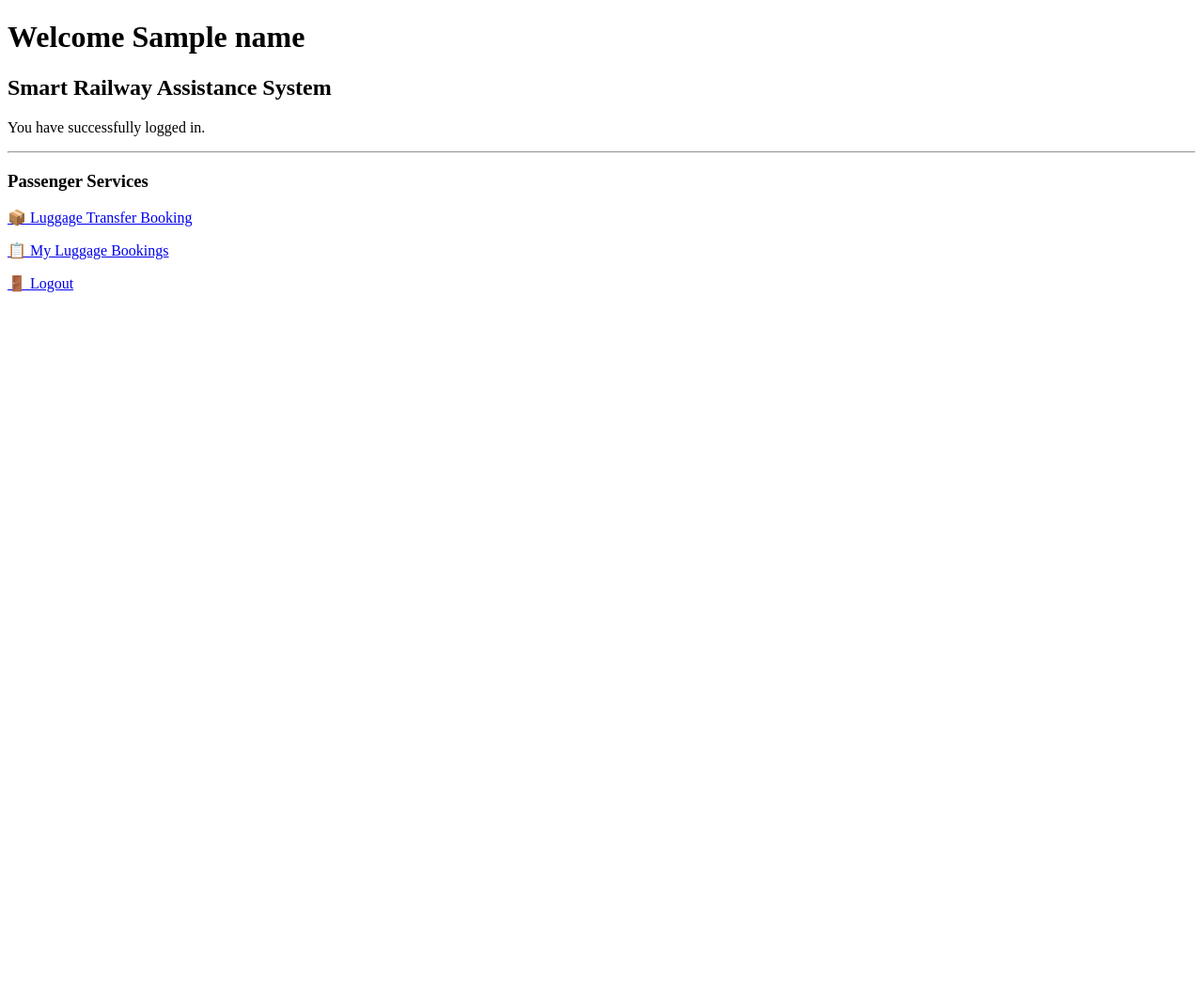
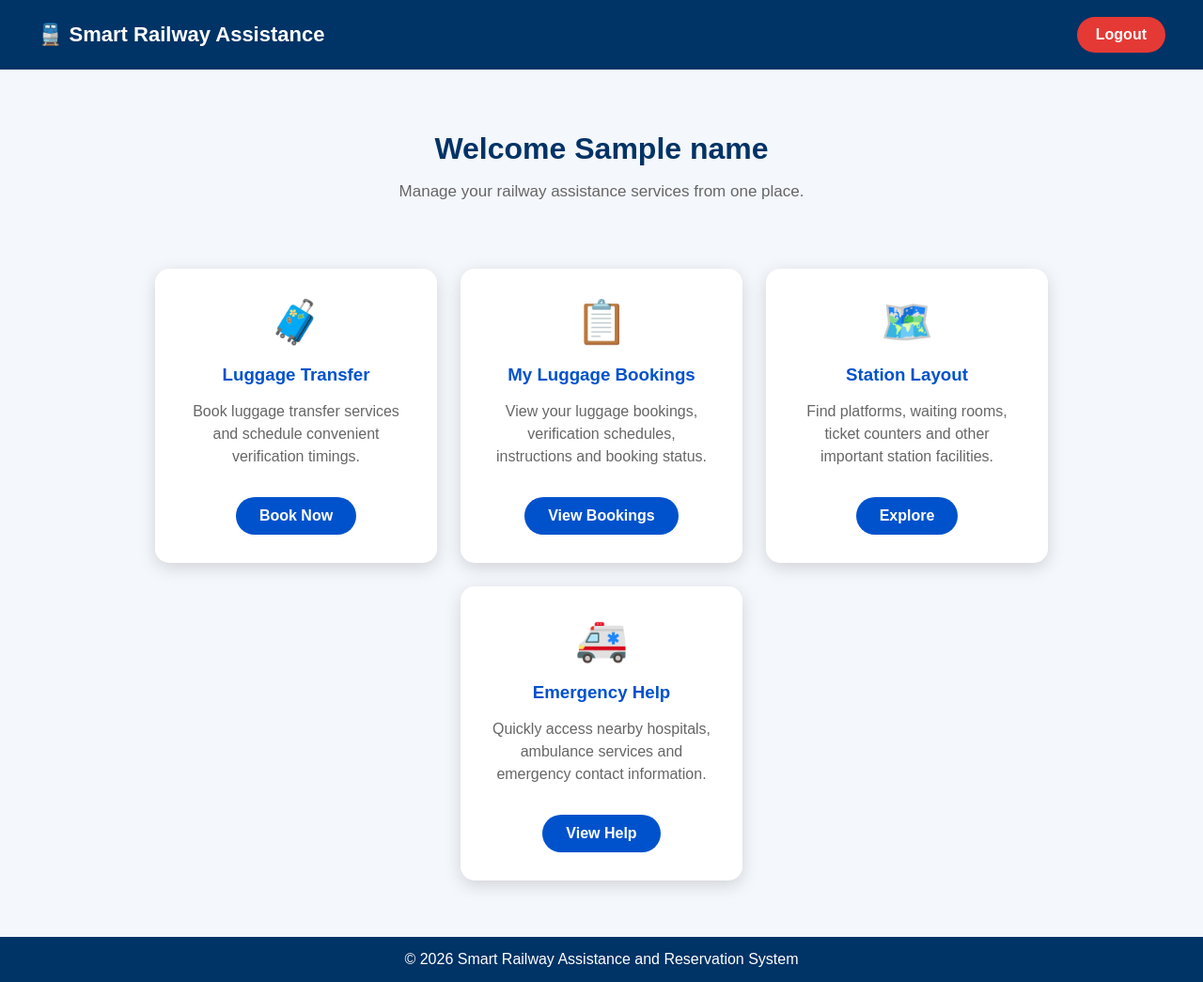
Before and after one commit to devanandadevus2004-alt/Smart-Railway-Assistance-System, a Django app: template templates/home/dashboard.html in a window 1280 px wide. Shown: the whole page at 94% size. Before the commit the page ends 311 px from the top, so only its background shows below. Run offline with Django 4.2, Linux system fonts and the light colour scheme; the template is opened without the code that fills it: most values are stand-ins (such as "Sample title", 1, 10 or a date in 2020).

Commit message:
Improved passenger dashboard UI

```diff
--- a/templates/home/dashboard.html
+++ b/templates/home/dashboard.html
@@ -1,24 +1,263 @@
+{% load static %}
 <!DOCTYPE html>
 <html>
 <head>
-    <title>Dashboard</title>
+    <title>Passenger Dashboard</title>
+
+    <style>
+        *{
+            box-sizing:border-box;
+        }
+
+        body{
+            margin:0;
+            font-family:Arial, sans-serif;
+            background:#f4f7fb;
+            color:#333;
+        }
+
+        /* Navigation Bar */
+        .navbar{
+            background:#003366;
+            color:white;
+            padding:18px 40px;
+            display:flex;
+            justify-content:space-between;
+            align-items:center;
+        }
+
+        .navbar h2{
+            margin:0;
+            font-size:22px;
+        }
+
+        .logout{
+            color:white;
+            text-decoration:none;
+            background:#e53935;
+            padding:10px 20px;
+            border-radius:20px;
+            font-weight:bold;
+        }
+
+        .logout:hover{
+            background:#c62828;
+        }
+
+        /* Welcome Section */
+        .welcome{
+            text-align:center;
+            padding:45px 20px 25px;
+        }
+
+        .welcome h1{
+            color:#003366;
+            margin-bottom:10px;
+        }
+
+        .welcome p{
+            color:#666;
+            font-size:17px;
+        }
+
+        /* Service Cards */
+        .services{
+            display:flex;
+            justify-content:center;
+            flex-wrap:wrap;
+            gap:25px;
+            padding:30px 40px 60px;
+        }
+
+        .card{
+            background:white;
+            width:300px;
+            padding:30px;
+            border-radius:15px;
+            text-align:center;
+            box-shadow:0 5px 18px rgba(0,0,0,0.15);
+            transition:transform 0.3s;
+        }
+
+        .card:hover{
+            transform:translateY(-8px);
+        }
+
+        .icon{
+            font-size:45px;
+            margin-bottom:15px;
+        }
+
+        .card h3{
+            color:#0052cc;
+            margin-bottom:12px;
+        }
+
+        .card p{
+            color:#666;
+            line-height:1.5;
+            min-height:48px;
+        }
+
+        .btn{
+            display:inline-block;
+            margin-top:15px;
+            padding:11px 25px;
+            background:#0052cc;
+            color:white;
+            text-decoration:none;
+            border-radius:25px;
+            font-weight:bold;
+        }
+
+        .btn:hover{
+            background:#003d99;
+        }
+
+        /* Footer */
+        footer{
+            background:#003366;
+            color:white;
+            text-align:center;
+            padding:15px;
+        }
+
+        @media(max-width:700px){
+            .navbar{
+                flex-direction:column;
+                gap:15px;
+            }
+
+            .services{
+                padding:20px;
+            }
+
+            .card{
+                width:100%;
+            }
+        }
+
+    </style>
 </head>
+
 <body>
 
-<h1>Welcome {{ name }}</h1>
+<!-- Navigation Bar -->
 
-<h2>Smart Railway Assistance System</h2>
-<p>You have successfully logged in.</p>
+<div class="navbar">
 
-<hr>
+    <h2>🚆 Smart Railway Assistance</h2>
 
-<h3>Passenger Services</h3>
+    <a href="/logout/" class="logout">
+        Logout
+    </a>
 
-<p><a href="/luggage-booking/">📦 Luggage Transfer Booking</a></p>
+</div>
 
-<p><a href="/my-bookings/">📋 My Luggage Bookings</a></p>
 
-<p><a href="/logout/">🚪 Logout</a></p>
+<!-- Welcome Section -->
+
+<div class="welcome">
+
+    <h1>Welcome {{ name }}</h1>
+
+    <p>
+        Manage your railway assistance services from one place.
+    </p>
+
+</div>
+
+
+<!-- Passenger Services -->
+
+<div class="services">
+
+    <!-- Luggage Booking -->
+
+    <div class="card">
+
+        <div class="icon">🧳</div>
+
+        <h3>Luggage Transfer</h3>
+
+        <p>
+            Book luggage transfer services and schedule
+            convenient verification timings.
+        </p>
+
+        <a href="/luggage-booking/" class="btn">
+            Book Now
+        </a>
+
+    </div>
+
+
+    <!-- My Bookings -->
+
+    <div class="card">
+
+        <div class="icon">📋</div>
+
+        <h3>My Luggage Bookings</h3>
+
+        <p>
+            View your luggage bookings, verification schedules,
+            instructions and booking status.
+        </p>
+
+        <a href="/my-bookings/" class="btn">
+            View Bookings
+        </a>
+
+    </div>
+
+
+    <!-- Station Layout - Future Module -->
+
+    <div class="card">
+
+        <div class="icon">🗺️</div>
+
+        <h3>Station Layout</h3>
+
+        <p>
+            Find platforms, waiting rooms, ticket counters
+            and other important station facilities.
+        </p>
+
+        <a href="#" class="btn">
+            Explore
+        </a>
+
+    </div>
+
+
+    <!-- Emergency Help - Future Module -->
+
+    <div class="card">
+
+        <div class="icon">🚑</div>
+
+        <h3>Emergency Help</h3>
+
+        <p>
+            Quickly access nearby hospitals, ambulance
+            services and emergency contact information.
+        </p>
+
+        <a href="#" class="btn">
+            View Help
+        </a>
+
+    </div>
+
+</div>
+
+
+<footer>
+    © 2026 Smart Railway Assistance and Reservation System
+</footer>
+
 
 </body>
 </html>
```
